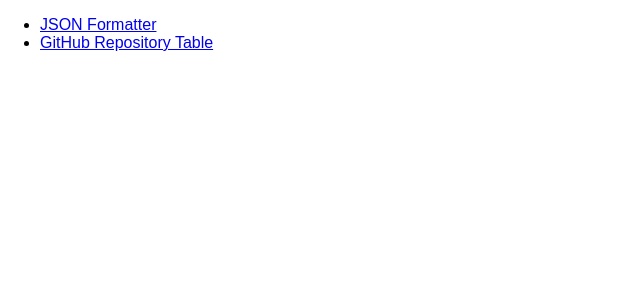
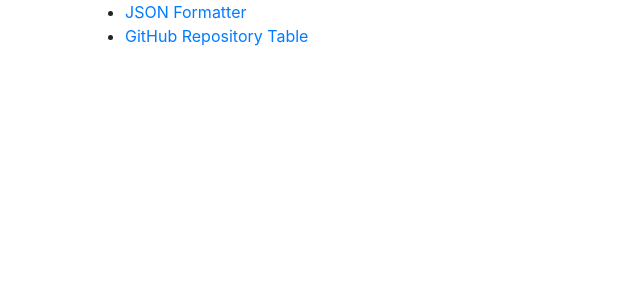
Before and after one commit to jyi468/omise_test, a React (Create React App) app: page / in a window 1280 px wide. Shown: the top 300 px of the page, without its empty margins (0-640 px from the left). Built offline with nearby package versions, Linux system fonts and the light colour scheme.

Commit message:
Add bootstrap

```diff
--- a/package.json
+++ b/package.json
@@ -3,7 +3,9 @@
   "version": "0.1.0",
   "private": true,
   "dependencies": {
+    "bootstrap": "^4.1.3",
     "react": "^16.4.2",
+    "react-bootstrap": "^0.32.1",
     "react-dom": "^16.4.2",
     "react-router": "^4.3.1",
     "react-router-dom": "^4.3.1",
--- a/src/App.js
+++ b/src/App.js
@@ -1,6 +1,8 @@
 import React, { Component } from 'react';
 import { BrowserRouter as Router, Route, Link } from 'react-router-dom';
+
 import './App.css';
+import 'bootstrap/dist/css/bootstrap.css';
 
 import FormatterPage from './routes/formatter/FormatterPage';
 import TablePage from "./routes/table/TablePage";
@@ -9,7 +11,7 @@
   render() {
     return (
         <Router>
-            <div>
+            <div class="container">
                 <ul>
                     <li>
                         <Link to="/formatter">JSON Formatter</Link>
```
